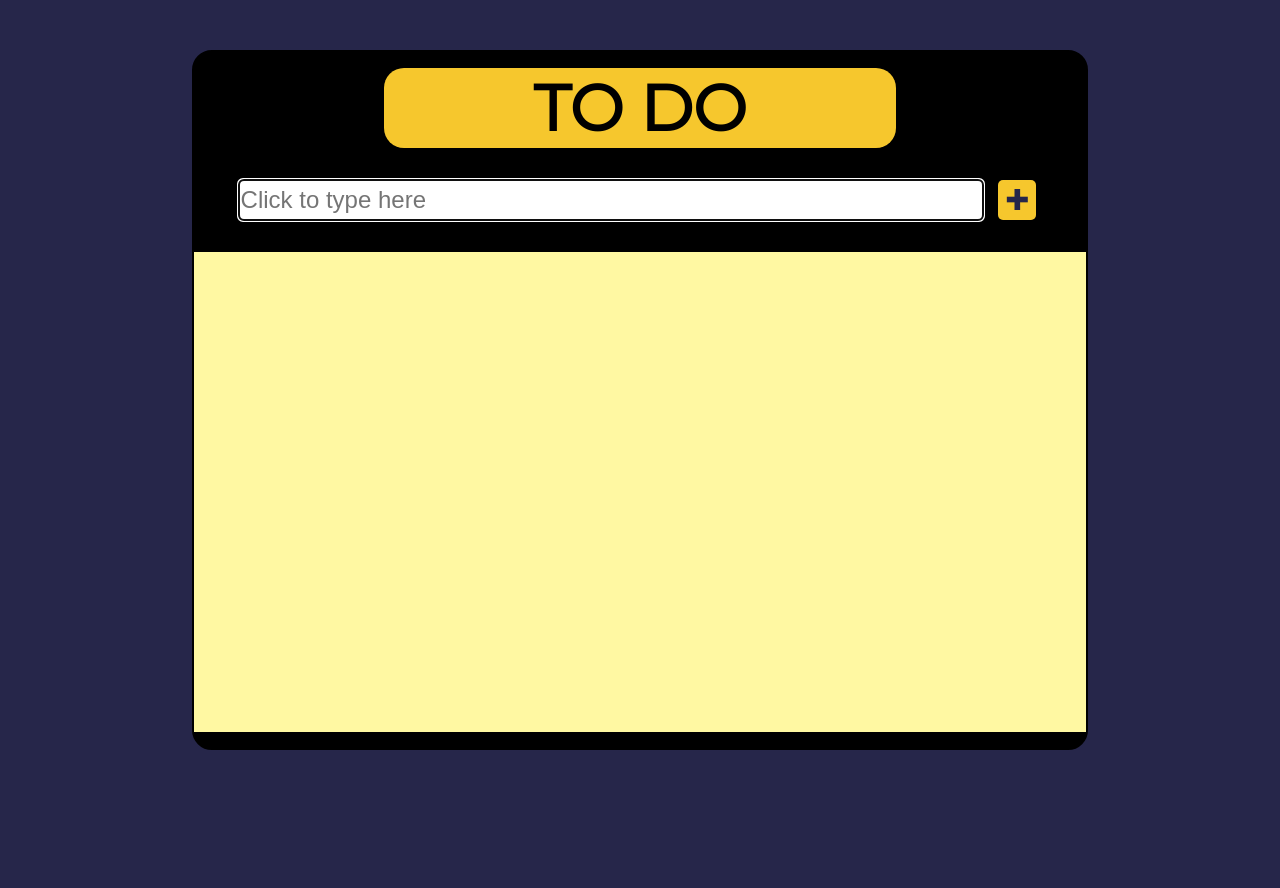
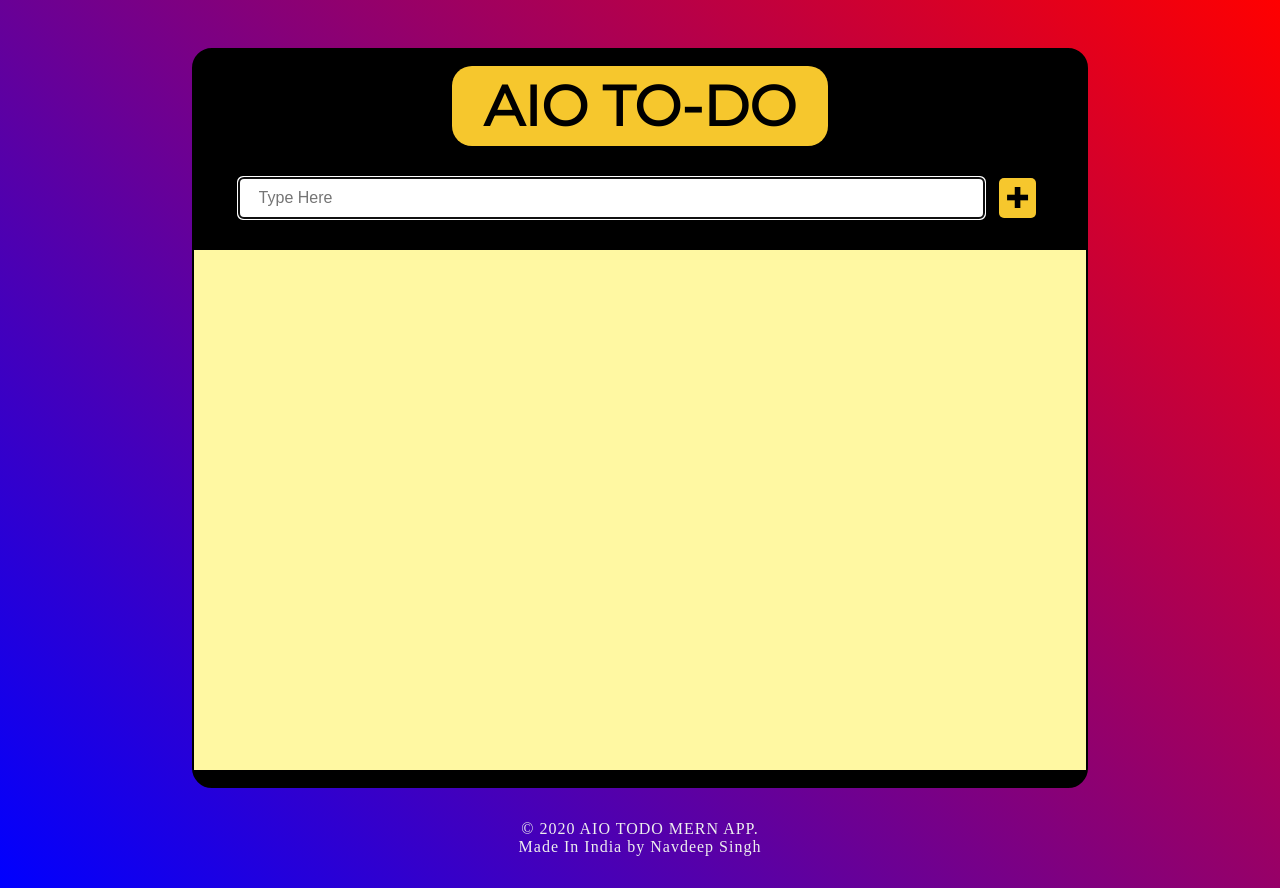
Before and after one commit to Navdeepsingh4298/aio-todo, a React (Create React App) app: page / in a window 1280 px wide. Before the commit the page ends 800 px from the top, so only its background shows below. Built offline with nearby package versions, Linux system fonts and the light colour scheme.

Commit message:
changed background and add footer

```diff
--- a/src/App.js
+++ b/src/App.js
@@ -4,6 +4,7 @@ import React, { useState } from 'react';
 import Header from './components/header/header.component';
 import InputBox from './components/input-box/input-box.component';
 import ItemList from './components/items-list/item-list.component';
+import Footer from './components/footer/footer.component';
 
 // styled global component
 import { GlobalStyle, AppContainer } from './global.styles';
@@ -14,11 +15,12 @@ const App = () => {
   const [todos, setTodos] = useState([]);
 
   return (
+    <>
       <AppContainer>
 
         <GlobalStyle />
         <Header
-        title="TO DO"
+          title="AIO TO-DO"
         />
 
         <InputBox
@@ -34,6 +36,8 @@ const App = () => {
         />
 
       </AppContainer >
+      <Footer />
+    </>
   );
 }
 
--- a/src/components/button/button.styles.js
+++ b/src/components/button/button.styles.js
@@ -6,7 +6,7 @@ export const BtnContainer = styled.button`
   align-items: center;
   font-size: 1.8rem;
   background: var(--yellow);
-  color: var(--voilet);
+  color: var(--black);
   width: 2.5rem;
   height: 2.5rem;
   margin: 5px;
@@ -20,9 +20,10 @@ export const BtnContainer = styled.button`
   }
 
   &:hover{
-    background: var(--voilet);
+    background: var(--black);
     color: var(--yellow);
     cursor: pointer;
+    border: 1px solid var(--yellow);
   }
 
 `;
--- /dev/null
+++ b/src/components/footer/footer.component.jsx
@@ -0,0 +1,21 @@
+import React from 'react';
+
+// styled component
+import { FooterContainer, FooterPara, FooterLink } from "./footer.styles";
+
+const Footer = () => {
+  const year = new Date().getFullYear();
+
+  return (
+    <FooterContainer>
+      <FooterPara>
+        &copy; {year} AIO TODO MERN APP.
+      </FooterPara>
+      <FooterPara>
+        Made In India by <FooterLink href="https://github.com/navdeepsingh4298" >Navdeep Singh</FooterLink>
+      </FooterPara>
+    </FooterContainer>
+  )
+}
+
+export default Footer;
--- /dev/null
+++ b/src/components/footer/footer.styles.js
@@ -0,0 +1,28 @@
+import styled from "styled-components";
+
+export const FooterContainer = styled.div`
+  display: flex;
+  align-items: center;
+  justify-content: center;
+  flex-direction: column;
+  width: 70vw;
+  height: 5rem;
+  margin: 10px;
+  letter-spacing: 1px;
+
+
+  @media screen and (max-width: 800px){
+    width: 90vw;
+  }
+`;
+
+export const FooterPara = styled.p`
+  font-size: 1rem;
+  margin: 0;
+  color: #eee;
+`;
+
+export const FooterLink = styled.a`
+  text-decoration: none;
+  color: #eee;
+`;
--- a/src/components/header/header.styles.js
+++ b/src/components/header/header.styles.js
@@ -9,24 +9,24 @@ const CenterStyles = css`
 export const HeaderContainer = styled.div`
   ${CenterStyles}
   margin-top: 0;
-  min-width: 40vw;
+  width: auto;
+  padding: 2em;
   margin: 1rem auto;
   height: 5rem;
   background: var(--yellow);
   border-radius: 20px;
 
   @media screen and (max-width: 800px){
-   height: 3.5rem;
-   width: 50vw;
+   height: 3.3rem;
    margin: 0.5rem auto;
   }
 `;
 
 export const HeaderTitle = styled.h2`
   font-family: 'Montserrat', sans-serif;
-  font-size: 4rem;
+  font-size: 3.5rem;
 
   @media screen and (max-width: 800px){
-    font-size: 2.5rem;
+    font-size: 2.3rem;
   }
 `;
--- a/src/components/input-box/input-box.component.jsx
+++ b/src/components/input-box/input-box.component.jsx
@@ -22,14 +22,15 @@ const InputBox = ({ inputText, setInputText, todos, setTodos }) => {
         ...todos,
         {
           text: inputText,
-          completed: false,
+          isCompleted: false,
+          isEditable: false,
           id: uuidv4()
         }
       ]);
       setInputText('');
     }
     else {
-      alert("Type something to add");
+      alert("Type something to Add");
     }
   }
 
@@ -46,22 +47,14 @@ const InputBox = ({ inputText, setInputText, todos, setTodos }) => {
         value={inputText}
         onChange={handleTextChange}
         onKeyUp={checkEnterKey}
-        placeholder='Click to type here'
+        placeholder='Type Here'
       />
       <Button
         btnName="&#10010;"
         handleClick={handleAddBtnClick}
       />
     </InputBoxContainer>
-
   )
 }
 
-// const mapDispatchToProps = dispatch => ({
-//   addItem: item => dispatch(addItem(item))
-// })
-
-
-// export default connect(null, mapDispatchToProps)(InputBox);
-
 export default InputBox;
--- a/src/components/input-box/input-box.styles.js
+++ b/src/components/input-box/input-box.styles.js
@@ -17,10 +17,11 @@ export const InputBoxContainer = styled.div`
 export const Input = styled.input`
   width: 100%;
   height: 100%;
-  font-size: 1.5rem;
+  font-size: 1rem;
   border: none;
   border-radius: 5px;
   margin-right: 10px;
+  padding: 20px;
 
   @media screen and (max-width: 800px){
     font-size: 1rem;
--- a/src/components/item/item.component.jsx
+++ b/src/components/item/item.component.jsx
@@ -5,41 +5,45 @@ import Button from '../button/button.component';
 
 import { ItemContainer, BtnContainer, ItemTextContainer, ArrowContainer, TextLiContainer } from './item.styles';
 
-const Item = ({ itemText, setTodos, currentItem }) => {
-
-  let isEditable = false;
-  let isAutoFocus = false;
+const Item = ({ setTodos, currentItem, allItems }) => {
 
   const handleCompleteBtnClick = () => {
     currentItem.completed = true;
     console.log(currentItem);
+    // when completed apply strike through style
 
   }
 
   const handleDeleteBtnClick = (e) => {
-    console.log(itemText)
+    console.log(currentItem);
+    // setTodos()
   }
 
   const handleEditText = e => {
-    itemText = (e.target.innerText);
-    console.log(itemText);
+    currentItem.text = (e.target.innerText);
+    console.log(currentItem.text);
+
+    // TODO: if text become empty then delete that li
+    // check new text must not be empty or same  as other text
+    // if so then alert or do something
   }
 
-  const handleEditbtn = () => {
-    isEditable = !isEditable;
-    isAutoFocus = !isAutoFocus;
-  }
+  // const handleEditbtn = () => {
+  //   currentItem.isEditable = true;
+  //   // isEditable = !isEditable;
+  //   // isAutoFocus = !isAutoFocus;
+  //   // make it editable
+  // }
 
   return (
     <ItemContainer>
       <ItemTextContainer>
         <ArrowContainer>&#10148;</ArrowContainer>
         <TextLiContainer
-          contentEditable={isEditable}
-          autoFocus={isAutoFocus}
+          contentEditable={true}
           onInput={handleEditText}
         >
-          {itemText}
+          {currentItem.text}
         </TextLiContainer>
       </ItemTextContainer>
       <BtnContainer>
@@ -47,10 +51,10 @@ const Item = ({ itemText, setTodos, currentItem }) => {
           btnName="&#10007;"
           handleClick={handleDeleteBtnClick}
         />
-        <Button
+        {/* <Button
           btnName="&#9998;"
           handleClick={handleEditbtn}
-        />
+        /> */}
         <Button
           btnName="&#10003;"
           handleClick={handleCompleteBtnClick}
--- a/src/components/items-list/item-list.component.jsx
+++ b/src/components/items-list/item-list.component.jsx
@@ -13,7 +13,12 @@ const ItemList = ({ items, setTodos }) => {
       {
         items.map(item => {
           return (
-            <Item key={item.id} itemText={item.text} currentItem={item} setTodos={setTodos} />
+            <Item
+              key={item.id}
+              allItems={items}
+              currentItem={item}
+              setTodos={setTodos}
+            />
           )
         })
       }
--- a/src/components/items-list/item-list.styles.js
+++ b/src/components/items-list/item-list.styles.js
@@ -4,7 +4,7 @@ export const ItemListContainer = styled.div`
   display: flex;
   align-items: center;
   flex-direction: column;
-  min-height: 60vh;
+  min-height: 65vh;
   width: 100%;
   padding: 10px;
   margin: 1rem auto;
--- a/src/global.styles.js
+++ b/src/global.styles.js
@@ -4,7 +4,7 @@ export const GlobalStyle = createGlobalStyle`
   *{
     box-sizing: border-box;
   }
-    body{
+    html,body{
 
       margin: 0;
       padding: 0;
@@ -20,14 +20,14 @@ export const GlobalStyle = createGlobalStyle`
       --black: #000;
 
       display: flex;
-      justify-content: center;
+      justify-content: flex-start;
+      flex-direction: column;
       align-items: center;
-      width: 100vw;
-      height: 100vh;
-      background: var(--voilet);
+      width: 100%;
+      min-height: 100%;
+      background: linear-gradient(45deg, blue, red);
       color: black;
     }
-
 `;
 
 export const AppContainer = styled.div`
@@ -37,14 +37,14 @@ export const AppContainer = styled.div`
   width: 70vw;
   min-height: 85vh;
   height: auto;
-  margin: 3rem auto;
+  margin: 3rem auto 0;
   border: 2px solid black;
   border-radius: 20px;
   background: var(--black);
 
   @media screen and (max-width: 800px){
     width: 90vw;
-    height: 95vh;
-    margin: 0 auto;
+    min-height: 90vh;
+    margin: 1rem auto;
   }
 `;
```
Also changed, not shown: 1 other file (tests, documents, lock files or other folders). Lines whose indentation alone changed are shown as unchanged.
